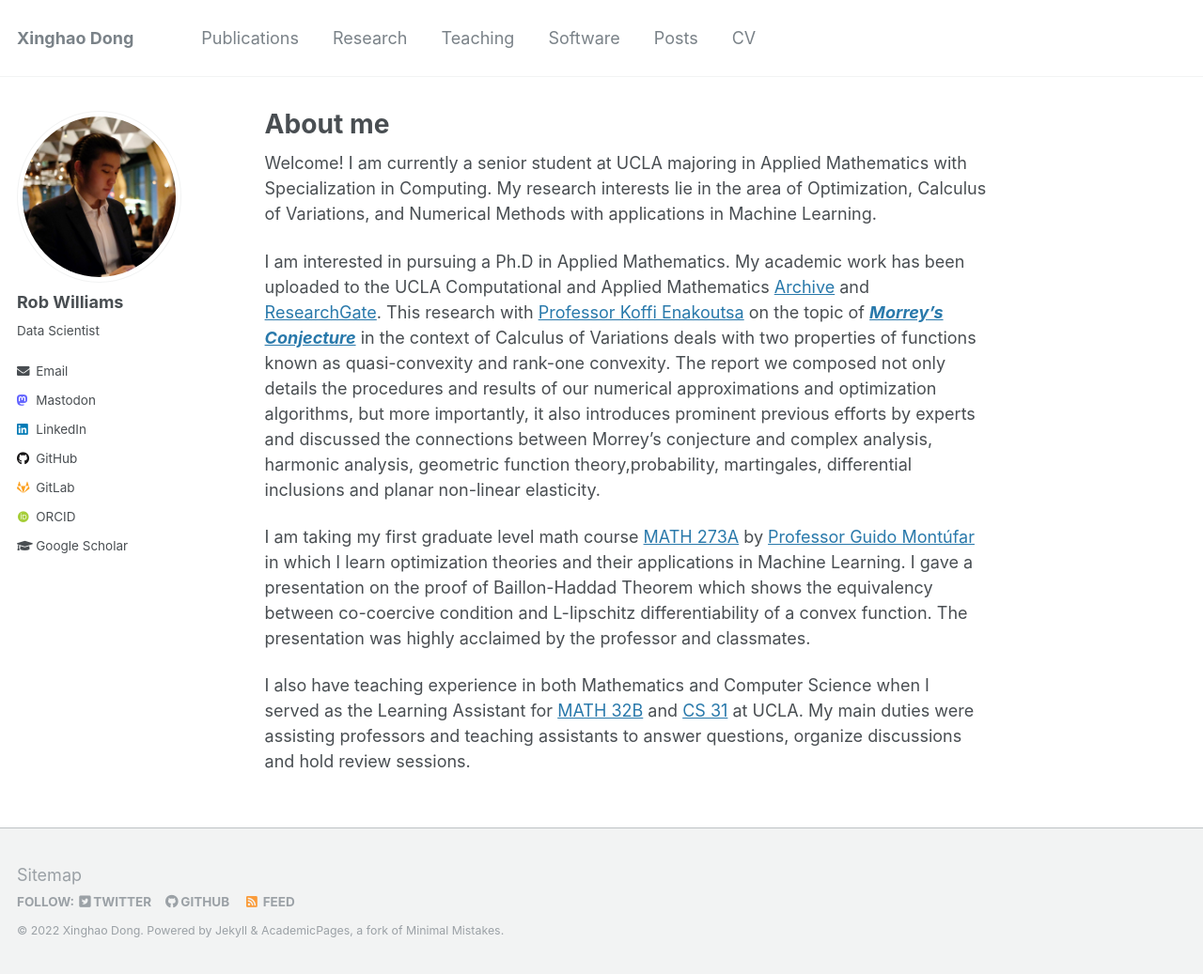
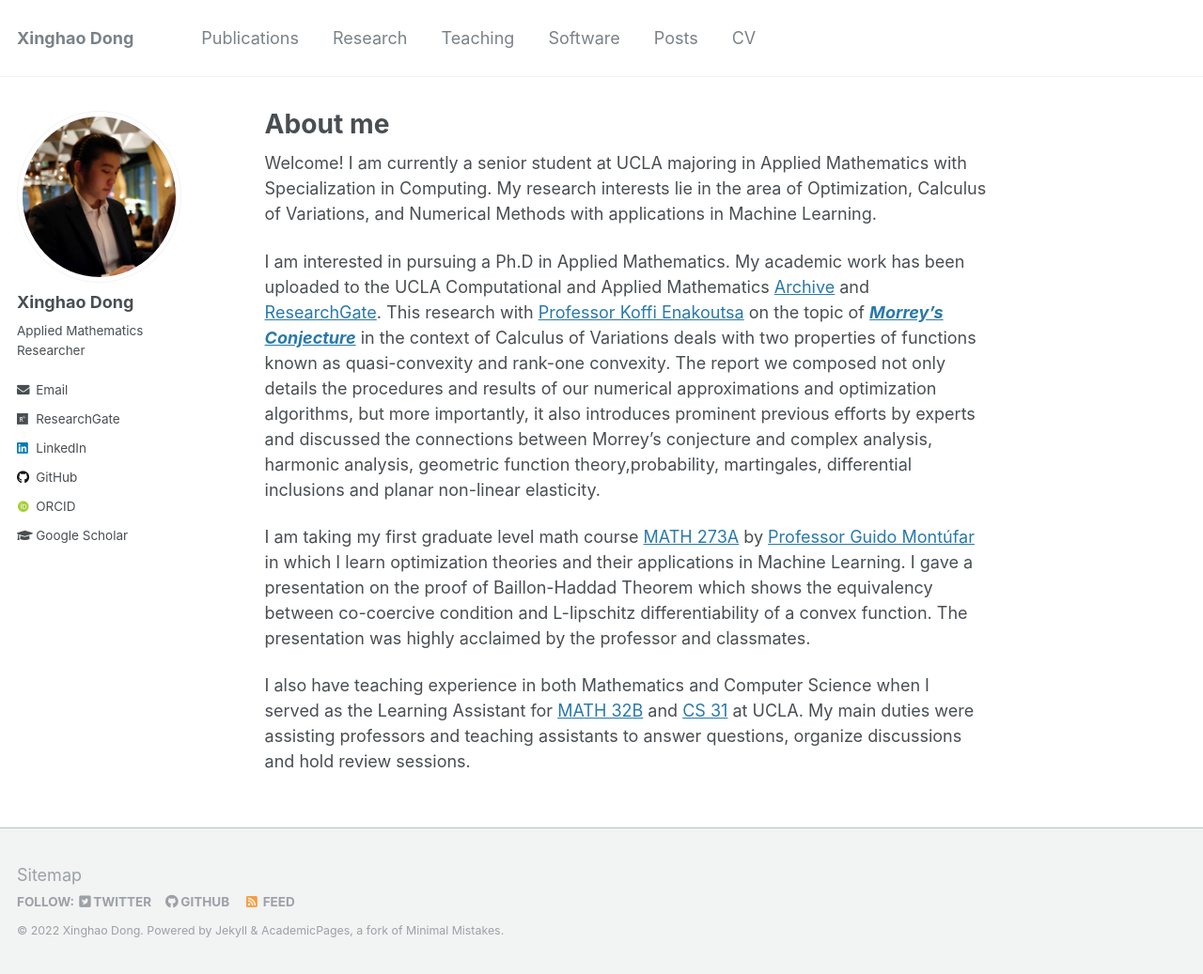
Before and after one commit to xdong99/xdong99.github.io, a Jekyll site: the page built from _pages/about.md, in a window 1280 px wide and 1037 px high. Shown: the whole window at 94% size. Built offline with Jekyll 4.4.1, drawn with Linux system fonts in a browser that asks for light colours; some web fonts are replaced.

Commit message:
Thank you William

```diff
--- a/_config.yml
+++ b/_config.yml
@@ -82,16 +82,16 @@ analytics:
 
 # Site Author
 author:
-  name             : "Rob Williams"
+  name             : "Xinghao Dong"
   avatar           : "profile.png"
-  bio              : "Data Scientist"
+  bio              : "Applied Mathematics Researcher"
   location         :
   employer         :
   pubmed           :
-  orcid            : "http://orcid.org/0000-0001-9259-3883"
-  googlescholar    : "https://scholar.google.com/citations?user=fiaPSmgAAAAJ"
-  email            : "rob.williams@wustl.edu"
-  researchgate     :  # example: "https://www.researchgate.net/profile/yourprofile"
+  orcid            : "https://orcid.org/0000-0002-8954-8114"
+  googlescholar    : "https://scholar.google.com/citations?user=xttYlC4AAAAJ&hl=en&authuser=1"
+  email            : "xdong99@ucla.edu"
+  researchgate     : "https://www.researchgate.net/profile/Xinghao-Dong-3"
   uri              :
   bitbucket        :
   codepen          :
@@ -99,15 +99,15 @@ author:
   flickr           :
   facebook         :
   foursquare       :
-  github           : "jayrobwilliams"
-  gitlab           : "jayrobwilliams"
+  github           : "xdong99"
+  gitlab           : #"jayrobwilliams"
   google_plus      :
   keybase          :
   instagram        :
   impactstory      : #"https://profiles.impactstory.org/u/xxxx-xxxx-xxxx-xxxx"
   lastfm           :
-  linkedin         : "jayrobwilliams"
-  mastodon         : "fosstodon.org/@jayrobw"
+  linkedin         : "Xinghao Dong"
+  mastodon         : #"fosstodon.org/@jayrobw"
   pinterest        :
   soundcloud       :
   stackoverflow    : #"https://stackoverflow.com/users/10912314/jayrobwilliams"
```
